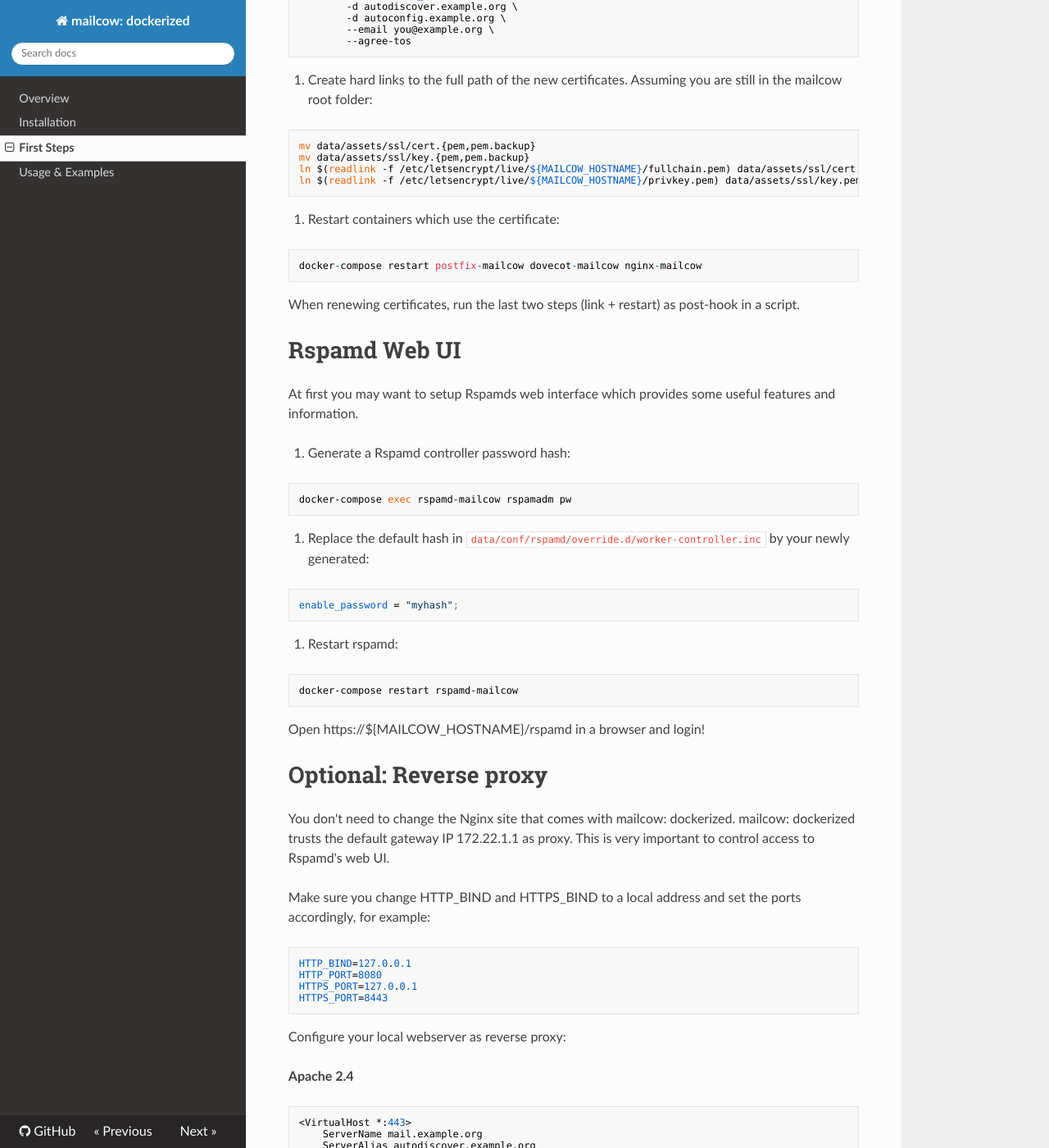
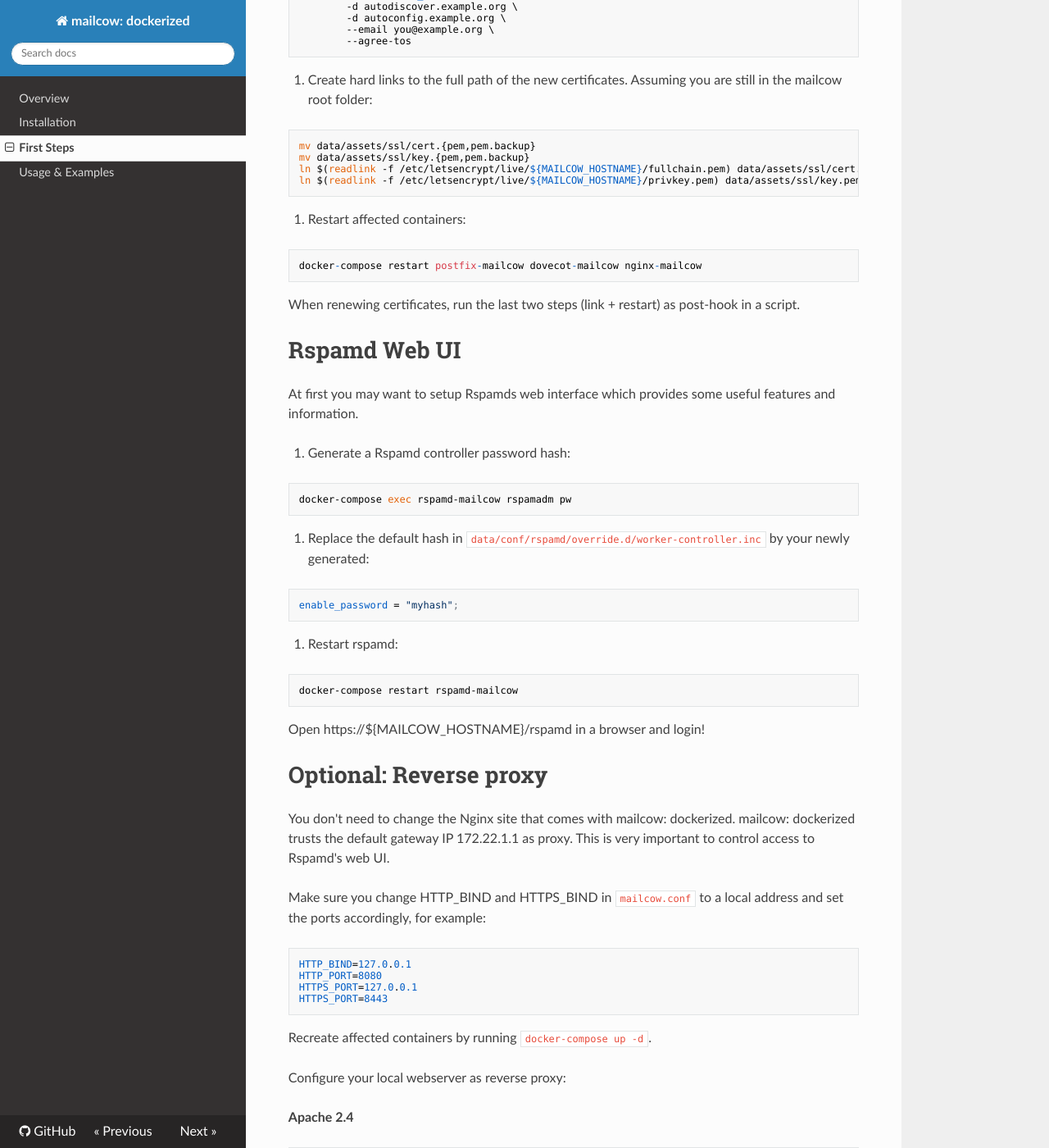
Before and after one commit to Imtiajrex/mailcow-dockerized, an MkDocs documentation site: the page built from docs/first_steps.md, in a window 1280 px wide and 1400 px high, scrolled down 796 px. Shown: the whole window at 82% size. Built offline with MkDocs 1.6.1, drawn with Linux system fonts in a browser that asks for light colours; nearby versions of some CDN libraries; old or Windows-style settings are respelled for this version of MkDocs.

Commit message:
Fix docs

````diff
--- a/docs/first_steps.md
+++ b/docs/first_steps.md
@@ -33,17 +33,19 @@
         --agree-tos
 ```
 
-3. Create hard links to the full path of the new certificates. Assuming you are still in the mailcow root folder:
+4. Create hard links to the full path of the new certificates. Assuming you are still in the mailcow root folder:
 ```
 mv data/assets/ssl/cert.{pem,pem.backup}
 mv data/assets/ssl/key.{pem,pem.backup}
 ln $(readlink -f /etc/letsencrypt/live/${MAILCOW_HOSTNAME}/fullchain.pem) data/assets/ssl/cert.pem
 ln $(readlink -f /etc/letsencrypt/live/${MAILCOW_HOSTNAME}/privkey.pem) data/assets/ssl/key.pem
 ```
-4. Restart containers which use the certificate:
+
+5. Restart affected containers:
 ```
 docker-compose restart postfix-mailcow dovecot-mailcow nginx-mailcow
 ```
+
 When renewing certificates, run the last two steps (link + restart) as post-hook in a script.
 
 # Rspamd Web UI
@@ -70,13 +72,15 @@
 You don't need to change the Nginx site that comes with mailcow: dockerized.
 mailcow: dockerized trusts the default gateway IP 172.22.1.1 as proxy. This is very important to control access to Rspamd's web UI.
 
-Make sure you change HTTP_BIND and HTTPS_BIND to a local address and set the ports accordingly, for example:
+Make sure you change HTTP_BIND and HTTPS_BIND in `mailcow.conf` to a local address and set the ports accordingly, for example:
 ```
 HTTP_BIND=127.0.0.1
 HTTP_PORT=8080
 HTTPS_PORT=127.0.0.1
 HTTPS_PORT=8443
 ```
+
+Recreate affected containers by running `docker-compose up -d`.
 
 Configure your local webserver as reverse proxy:
 
````
